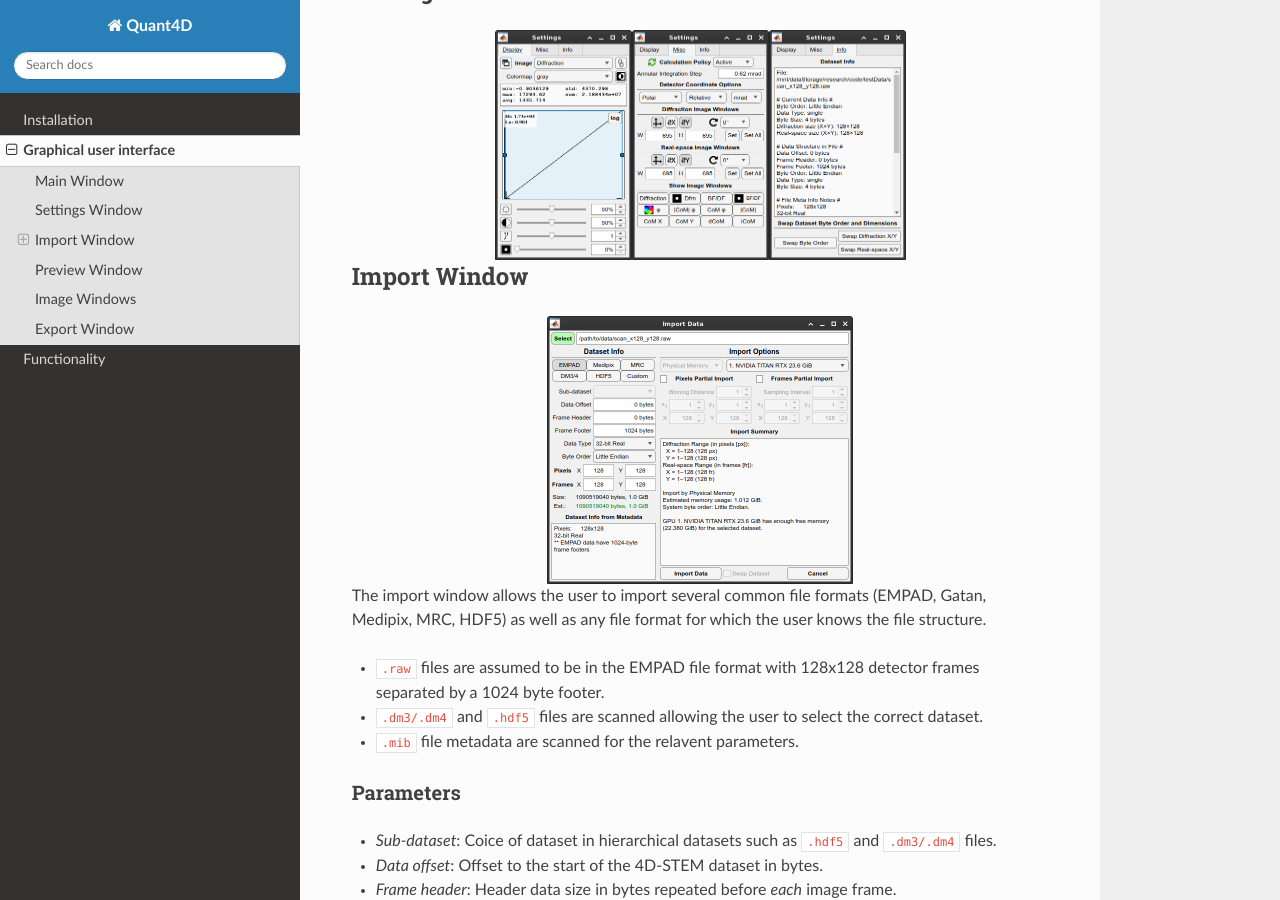
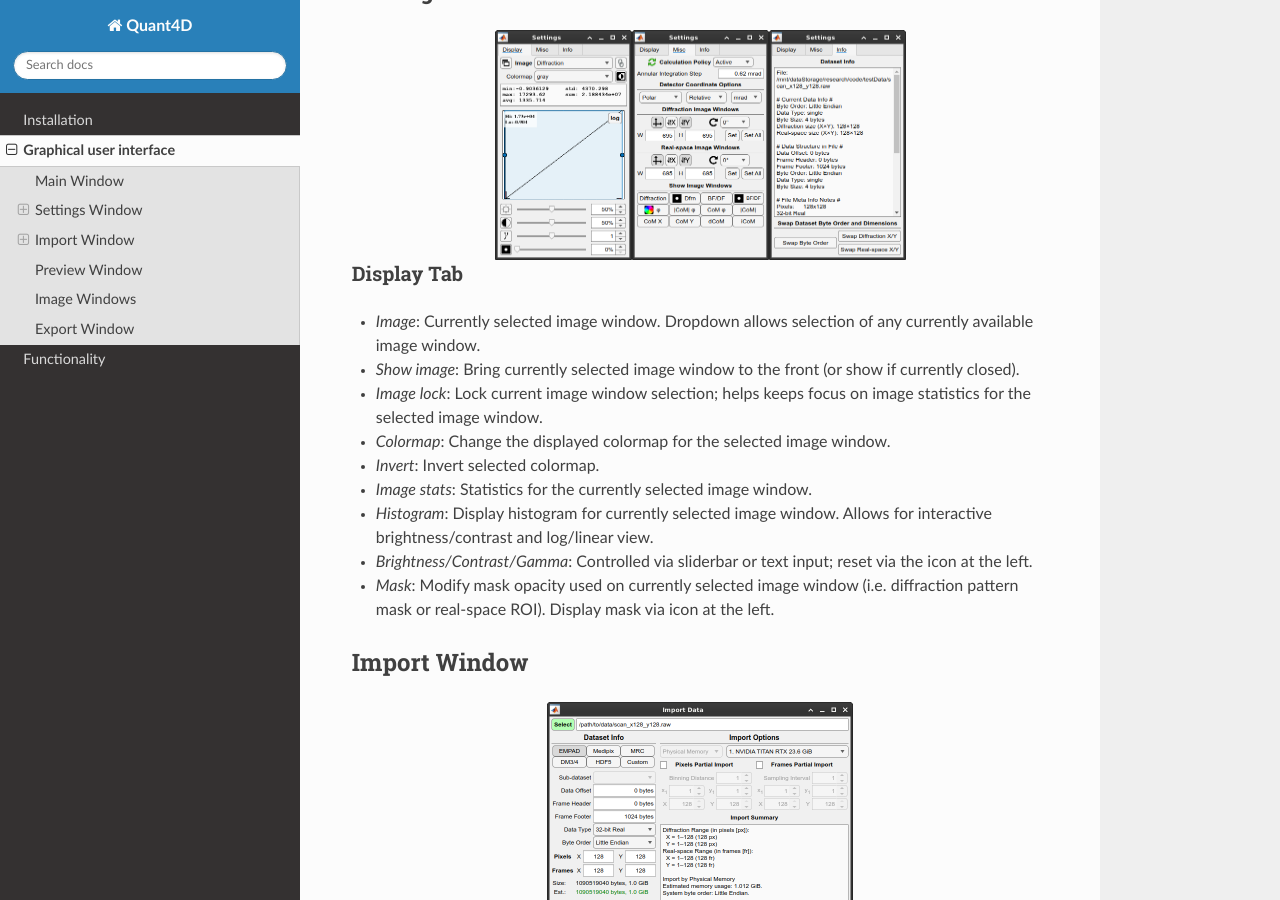
Before and after one commit to bryandesser/Quant4D, a Sphinx documentation site: the page built from docs/source/graphical_user_interface.rst, in a window 1280 px wide and 900 px high, scrolled down 314 px. Built offline with Sphinx 7.4.7 and the Read the Docs theme 3.1.0, drawn with Linux system fonts in a browser that asks for light colours; pages that are not in the unit, such as notebooks, are missing from menus.

Commit message:
modified:   docs/source/graphical_user_interface.rst

```diff
--- a/docs/source/graphical_user_interface.rst
+++ b/docs/source/graphical_user_interface.rst
@@ -13,6 +13,18 @@ Settings Window
     :width: 411
     :height: 230
     :align: center
+
+Display Tab
+^^^^^^^^^^^
+* `Image`: Currently selected image window. Dropdown allows selection of any currently available image window.
+* `Show image`: Bring currently selected image window to the front (or show if currently closed).
+* `Image lock`: Lock current image window selection; helps keeps focus on image statistics for the selected image window.
+* `Colormap`: Change the displayed colormap for the selected image window.
+* `Invert`: Invert selected colormap.
+* `Image stats`: Statistics for the currently selected image window.
+* `Histogram`: Display histogram for currently selected image window. Allows for interactive brightness/contrast and log/linear view.
+* `Brightness/Contrast/Gamma`: Controlled via sliderbar or text input; reset via the icon at the left.
+* `Mask`: Modify mask opacity used on currently selected image window (i.e. diffraction pattern mask or real-space ROI). Display mask via icon at the left.
 
 Import Window
 *************
```
